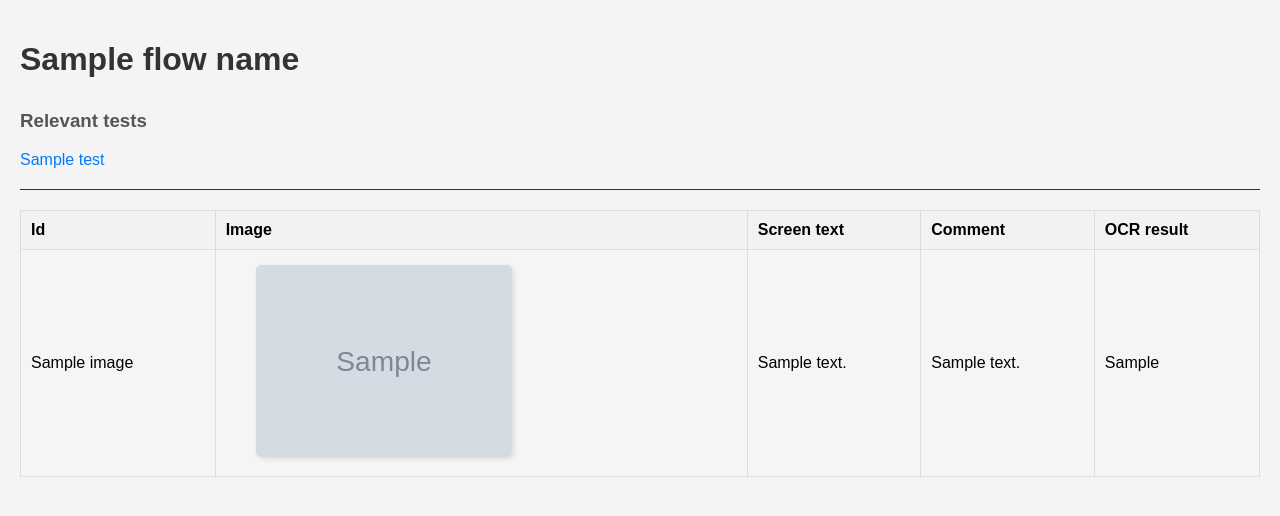
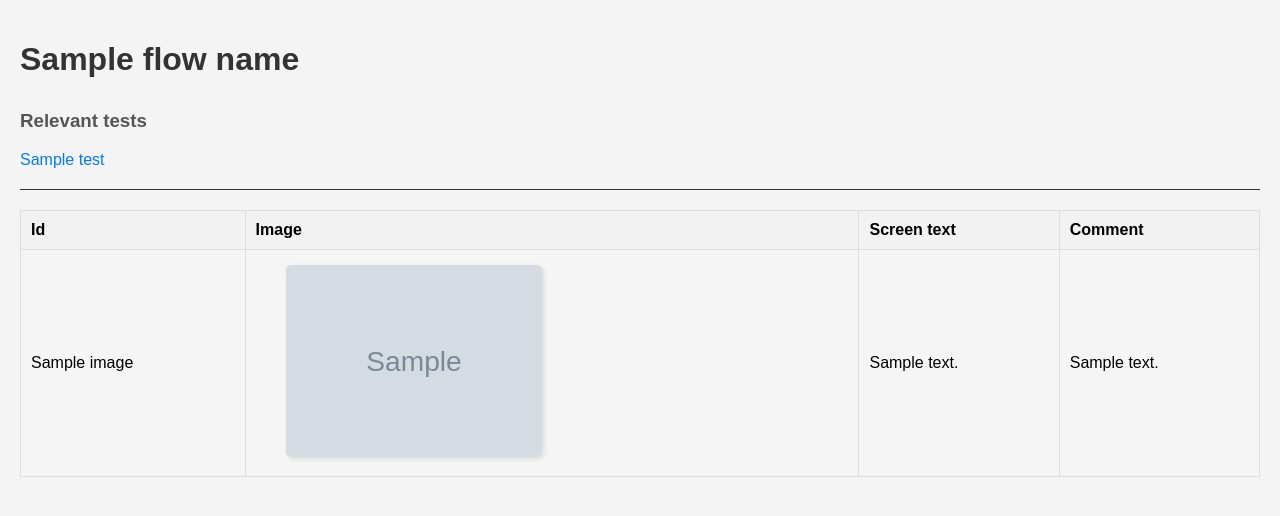
Before and after one commit to grdddj/figma_ui, a FastAPI app: template templates/subdir.html in a window 1280 px wide. Shown: the top 516 px of the page. Run offline with FastAPI, Linux system fonts and the light colour scheme; the template is opened without the code that fills it: most values are stand-ins (such as "Sample title", 1, 10 or a date in 2020); grey boxes marked "Sample" are stand-in pictures.

Commit message:
disallow OCR results until they work properly for both models

```diff
--- a/templates/all_screens.html
+++ b/templates/all_screens.html
@@ -21,7 +21,7 @@
             <th>Image</th>
             <th>Screen text</th>
             <th>Comment</th>
-            <th>OCR result</th>
+            <!-- <th>OCR result</th> -->
         </tr>
         {% for image in image_data %}
         <tr>
@@ -34,7 +34,7 @@
             </td>
             <td>{{ image.description}}</td>
             <td>{{ image.comment}}</td>
-            <td class="{{ 'red' if image.ocr_failed else '' }}">{{ image.ocr_result_str}}</td>
+            <!-- <td class="{{ 'red' if image.ocr_failed else '' }}">{{ image.ocr_result_str}}</td> -->
         </tr>
         {% endfor %}
     </table>
--- a/templates/subdir.html
+++ b/templates/subdir.html
@@ -24,7 +24,7 @@
             <th>Image</th>
             <th>Screen text</th>
             <th>Comment</th>
-            <th>OCR result</th>
+            <!-- <th>OCR result</th> -->
         </tr>
         {% for image in image_data %}
         <tr>
@@ -37,7 +37,7 @@
             </td>
             <td>{{ image.description}}</td>
             <td>{{ image.comment}}</td>
-            <td class="{{ 'red' if image.ocr_failed else '' }}">{{ image.ocr_result_str}}</td>
+            <!-- <td class="{{ 'red' if image.ocr_failed else '' }}">{{ image.ocr_result_str}}</td> -->
         </tr>
         {% endfor %}
     </table>
--- a/templates/text_search.html
+++ b/templates/text_search.html
@@ -30,7 +30,7 @@
             <th>Image</th>
             <th>Screen text</th>
             <th>Comment</th>
-            <th>OCR result</th>
+            <!-- <th>OCR result</th> -->
         </tr>
         {% for image in image_data %}
         <tr>
@@ -40,7 +40,7 @@
             </td>
             <td>{{ image.description}}</td>
             <td>{{ image.comment}}</td>
-            <td class="{{ 'red' if image.ocr_failed else '' }}">{{ image.ocr_result_str}}</td>
+            <!-- <td class="{{ 'red' if image.ocr_failed else '' }}">{{ image.ocr_result_str}}</td> -->
         </tr>
         {% endfor %}
     </table>
```
Also changed, not shown: 1 other file.
